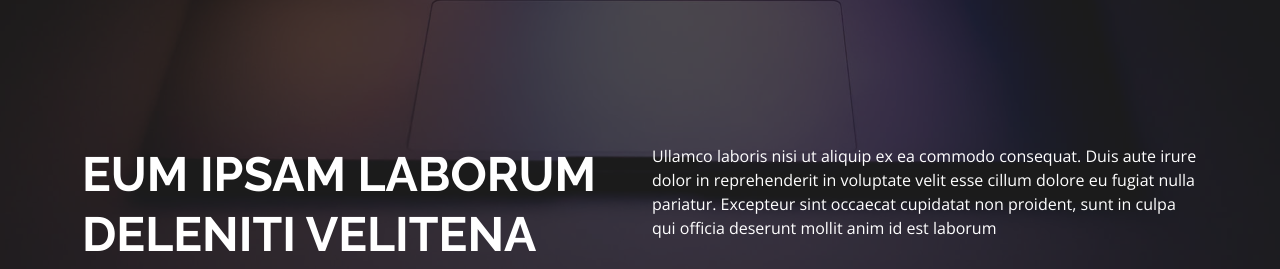
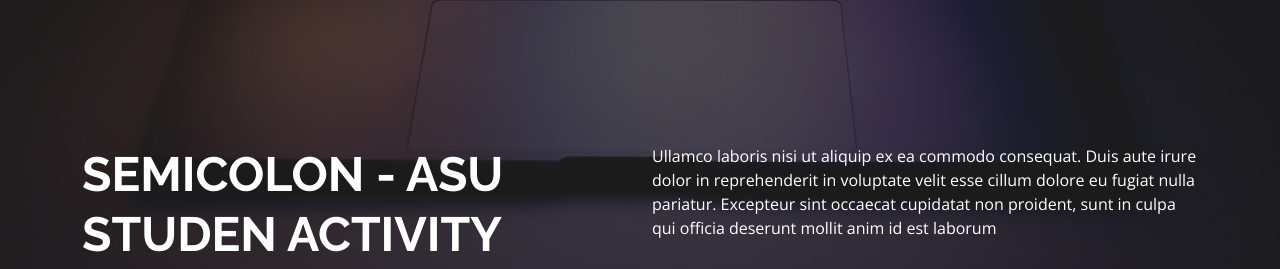
Before and after one commit to OmarKaramSamir/omarkarm.github.io, a plain HTML site: page index.html in a window 1280 px wide. Shown: the part 529-798 px from the top of the page. Drawn offline with nearby package versions, Linux system fonts and the light colour scheme; a script that the page names is missing.

Commit message:
Update index.html

```diff
--- a/index.html
+++ b/index.html
@@ -83,7 +83,7 @@
 
         <div class="row content">
           <div class="col-lg-6">
-            <h2>Eum ipsam laborum deleniti velitena</h2>
+            <h2>SEMICOLON - ASU Studen Activity</h2>
             <h3>Voluptatem dignissimos provident quasi corporis voluptates sit assum perenda sruen jonee trave</h3>
           </div>
           <div class="col-lg-6 pt-4 pt-lg-0">
```
